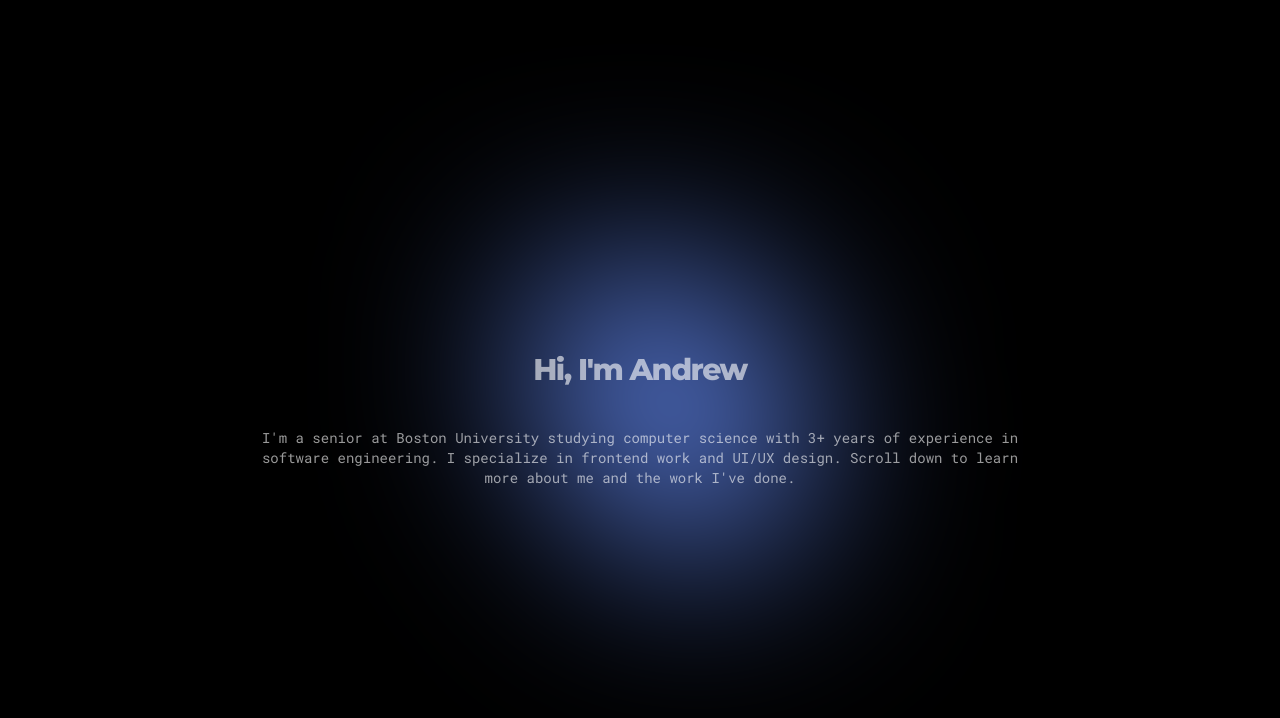
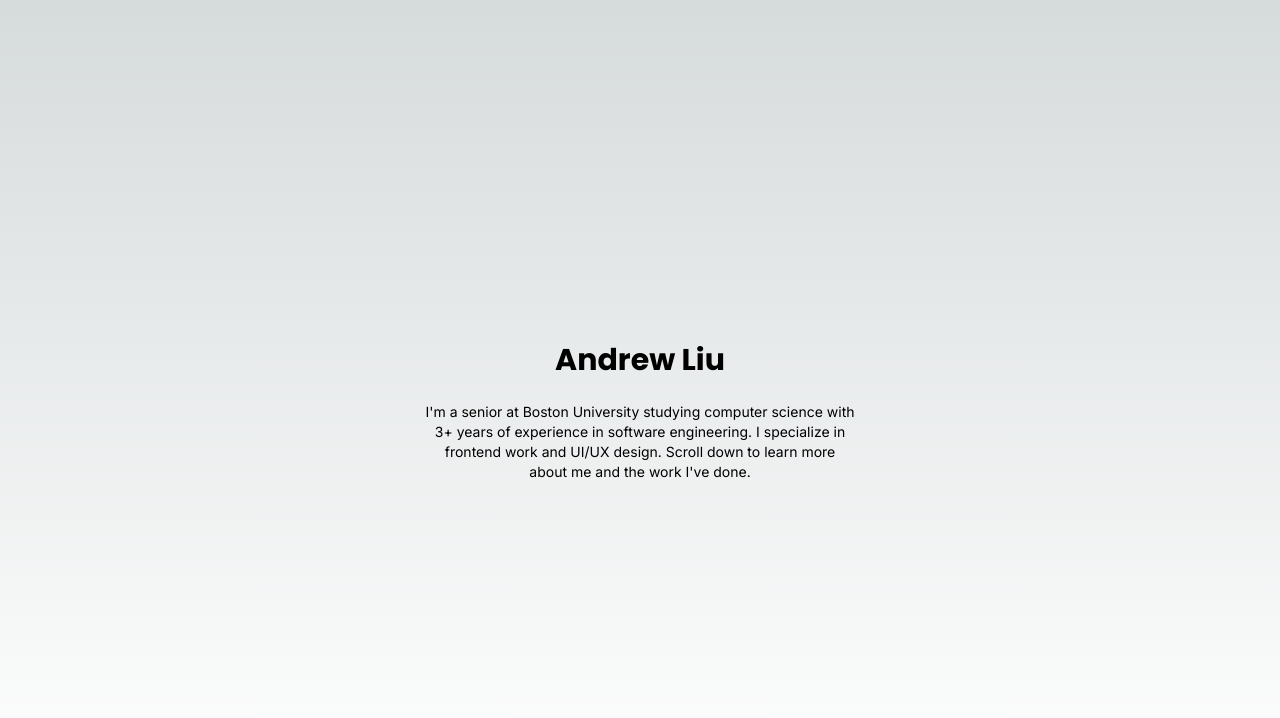
Before and after one commit to andrewliu26/portfolio, a Next.js app: page / in a window 1280 px wide. Shown: the top 718 px of the page. Built offline with nearby package versions, Linux system fonts and the light colour scheme.

Commit message:
updated design

```diff
--- a/app/layout.tsx
+++ b/app/layout.tsx
@@ -1,9 +1,9 @@
 import type { Metadata } from "next";
-import { Montserrat } from "next/font/google";
+import { Inter } from "next/font/google";
 import "./globals.css";
 import React from "react";
 
-const montserrat = Montserrat({ subsets: ["latin"] });
+const inter = Inter({ subsets: ["latin"] });
 
 export const metadata: Metadata = {
   title: "Andrew Liu",
@@ -17,7 +17,7 @@
 }>) {
   return (
       <html lang="en">
-      <body className={montserrat.className}>{children}</body>
+      <body className={inter.className}>{children}</body>
       </html>
   );
 }
--- a/app/page.tsx
+++ b/app/page.tsx
@@ -1,88 +1,69 @@
-"use client";
+import { InView } from '@/components/in-view';
+import { TextEffect } from "@/components/text-effect";
+import { Poppins } from "next/font/google";
 
-import { motion } from "framer-motion";
-import { useEffect, useRef, useState } from "react";
-import { Roboto_Mono } from "next/font/google";
-
-const robotoMono = Roboto_Mono({ subsets: ["latin"] });
+const poppins = Poppins({ subsets: ["latin"], weight: ["400", "700"] });
 
 export default function Page() {
-    const [mouse, setMouse] = useState({ x: 0, y: 0 });
-
-    const ref = useRef<HTMLDivElement>(null);
-
-    const svgPosInfo = ref.current?.getBoundingClientRect();
-    const svgLeft = svgPosInfo?.left ?? 0;
-    const svgTop = svgPosInfo?.top ?? 0;
-    const svgWidth = svgPosInfo?.width ?? 0;
-    const svgHeight = svgPosInfo?.height ?? 0;
-
-    const svgCenterX = svgLeft + svgWidth / 2;
-    const svgCenterY = svgTop + svgHeight / 2;
-
-    const deltaX = mouse.x - svgCenterX;
-    const deltaY = mouse.y - svgCenterY;
-
-    function mouseMoveHandler(e: MouseEvent) {
-        setMouse({ x: e.clientX, y: e.clientY });
-    }
-
-    useEffect(() => {
-        window.addEventListener("mousemove", mouseMoveHandler);
-        return () => {
-            window.removeEventListener("mousemove", mouseMoveHandler);
-        };
-    }, []);
-
     return (
-        <main className="relative flex items-center justify-center min-h-screen bg-black overflow-hidden">
-            <div ref={ref} className="absolute blur-[100px] inset-0 flex items-center justify-center">
-                <motion.div
-                    animate={{
-                        translateX: deltaX * 0.35,
-                        translateY: deltaY * 0.35,
+        <div className='h-screen w-screen overflow-auto'>
+            <div className='h-screen flex flex-col items-center justify-center'>
+                <TextEffect per='char' preset='fade' className={`py-6 text-center text-3xl font-bold ${poppins.className}`}>
+                    Andrew Liu
+                </TextEffect>
+                <div className='text-center text-sm max-w-lg px-10'>
+                    <p>
+                        I'm a senior at Boston University studying computer science with 3+ years of experience in
+                        software engineering.
+                        I specialize in frontend work and UI/UX design. Scroll down to learn more about me and the work
+                        I've done.
+                    </p>
+                </div>
+            </div>
+            <div className='h-screen flex flex-col items-center justify-center bg-black'>
+                <InView
+                    variants={{
+                        hidden: { opacity: 0, y: 100, filter: 'blur(10px)' },
+                        visible: { opacity: 1, y: 0, filter: 'blur(0px)' },
                     }}
-                    transition={{
-                        ease: "easeOut",
+                    viewOptions={{ margin: '0px 0px -200px 0px' }}
+                    transition={{ duration: 0.3, ease: 'easeInOut' }}
+                >
+                    <div className={`text-center text-white ${poppins.className}`}>
+                        <h1 className="font-bold text-2xl py-6">
+                            Experience
+                        </h1>
+                        <p className='text-center text-sm max-w-lg px-10'>
+                            Designed for developers and designers. The library leverages the
+                            power of Framer Motion, with intuitive APIs that simplifies
+                            creating complex animations for any project. Start building more
+                            dynamic interfaces today.
+                        </p>
+                    </div>
+                </InView>
+            </div>
+            <div className='h-screen flex items-center justify-center bg-gray-100'>
+                <InView
+                    variants={{
+                        hidden: { opacity: 0, y: 100, filter: 'blur(10px)' },
+                        visible: { opacity: 1, y: 0, filter: 'blur(0px)' },
                     }}
-                    className="w-full h-full flex items-center justify-center"
+                    viewOptions={{ margin: '0px 0px -200px 0px' }}
+                    transition={{ duration: 0.3, ease: 'easeInOut' }}
                 >
-                    <svg viewBox="0 0 900 900" width="50%" height="50%">
-                        <g transform="translate(506.2611492658317 427.97930850749117)">
-                            <motion.path
-                                animate={{
-                                    d: [
-                                        "M254.3 -249.2C297 -211.7 276.5 -105.8 264.7 -11.8C252.9 82.3 249.9 164.5 207.2 217.2C164.5 269.9 82.3 292.9 -11.9 304.8C-106.1 316.7 -212.1 317.5 -285.5 264.8C-358.8 212.1 -399.4 106.1 -391.7 7.7C-384.1 -90.7 -328.2 -181.5 -254.8 -219C-181.5 -256.5 -90.7 -240.8 7.5 -248.3C105.8 -255.8 211.7 -286.7 254.3 -249.2",
-                                        "M181.1 -177.6C256.1 -106.1 353 -53 362.5 9.4C371.9 71.9 293.8 143.8 218.8 188.3C143.8 232.8 71.9 249.9 3.1 246.8C-65.8 243.8 -131.5 220.5 -171 176C-210.5 131.5 -223.8 65.8 -238.4 -14.6C-253 -95 -269 -190 -229.5 -261.5C-190 -333 -95 -381 -21 -360C53 -339 106.1 -249.1 181.1 -177.6",
-                                        "M182.7 -178C231.5 -133.9 262.3 -66.9 280.5 18.3C298.8 103.5 304.6 206.9 255.8 281.9C206.9 356.9 103.5 403.5 25.2 378.3C-53 353 -106.1 256.1 -165.7 181.1C-225.4 106.1 -291.7 53 -310.8 -19.1C-329.9 -91.2 -301.8 -182.4 -242.1 -226.6C-182.4 -270.8 -91.2 -267.9 -12.1 -255.7C66.9 -243.6 133.9 -222.2 182.7 -178",
-                                    ],
-                                    fill: ["#00bb7a", "#8aecac", "#62d2ea", "#667afa"],
-                                }}
-                                transition={{
-                                    repeat: Infinity,
-                                    repeatType: "reverse",
-                                    ease: "easeInOut",
-                                    duration: 5,
-                                }}
-                            />
-                        </g>
-                    </svg>
-                </motion.div>
+                    <div className={`text-center ${poppins.className}`}>
+                        <h1 className="font-bold text-2xl py-6">
+                            Projects
+                        </h1>
+                        <p className='text-center text-sm max-w-lg px-10'>
+                            Designed for developers and designers. The library leverages the
+                            power of Framer Motion, with intuitive APIs that simplifies
+                            creating complex animations for any project. Start building more
+                            dynamic interfaces today.
+                        </p>
+                    </div>
+                </InView>
             </div>
-
-            <div className="relative z-10 text-center text-white" style={{paddingInline: "20%"}}>
-                <h1 className="text-3xl font-extrabold tracking-tighter text-center m-10 mix-blend-lighten opacity-60">
-                    Hi, I'm Andrew
-                </h1>
-                <h2
-                    className={`text-sm font-regular text-center ${robotoMono.className} mix-blend-lighten opacity-60`}
-                >
-                    I'm a senior at Boston University studying computer science with 3+ years of experience in
-                    software engineering.
-                    I specialize in frontend work and UI/UX design. Scroll down to learn more about me and the work
-                    I've done.
-                </h2>
-            </div>
-        </main>
+        </div>
     );
 }
--- /dev/null
+++ b/components/in-view.tsx
@@ -0,0 +1,46 @@
+'use client';
+import { ReactNode, useRef } from 'react';
+import {
+    motion,
+    useInView,
+    Variant,
+    Transition,
+    UseInViewOptions,
+} from 'framer-motion';
+
+interface InViewProps {
+    children: ReactNode;
+    variants?: {
+        hidden: Variant;
+        visible: Variant;
+    };
+    transition?: Transition;
+    viewOptions?: UseInViewOptions;
+}
+
+const defaultVariants = {
+    hidden: { opacity: 0 },
+    visible: { opacity: 1 },
+};
+
+export function InView({
+                           children,
+                           variants = defaultVariants,
+                           transition,
+                           viewOptions,
+                       }: InViewProps) {
+    const ref = useRef(null);
+    const isInView = useInView(ref, viewOptions);
+
+    return (
+        <motion.div
+            ref={ref}
+            initial='hidden'
+            animate={isInView ? 'visible' : 'hidden'}
+            variants={variants}
+            transition={transition}
+        >
+            {children}
+        </motion.div>
+    );
+}
--- /dev/null
+++ b/components/text-effect.tsx
@@ -0,0 +1,146 @@
+'use client';
+import { motion, Variants } from 'framer-motion';
+import React from 'react';
+
+type PresetType = 'blur' | 'shake' | 'scale' | 'fade' | 'slide';
+
+type TextEffectProps = {
+    children: string;
+    per?: 'word' | 'char';
+    as?: keyof JSX.IntrinsicElements;
+    variants?: {
+        container?: Variants;
+        item?: Variants;
+    };
+    className?: string;
+    preset?: PresetType;
+};
+
+const defaultContainerVariants: Variants = {
+    hidden: { opacity: 0 },
+    visible: {
+        opacity: 1,
+        transition: {
+            staggerChildren: 0.05,
+        },
+    },
+};
+
+const defaultItemVariants: Variants = {
+    hidden: { opacity: 0 },
+    visible: {
+        opacity: 1,
+    },
+};
+
+const presetVariants: Record<
+    PresetType,
+    { container: Variants; item: Variants }
+> = {
+    blur: {
+        container: defaultContainerVariants,
+        item: {
+            hidden: { opacity: 0, filter: 'blur(12px)' },
+            visible: { opacity: 1, filter: 'blur(0px)' },
+        },
+    },
+    shake: {
+        container: defaultContainerVariants,
+        item: {
+            hidden: { x: 0 },
+            visible: { x: [-5, 5, -5, 5, 0], transition: { duration: 0.5 } },
+        },
+    },
+    scale: {
+        container: defaultContainerVariants,
+        item: {
+            hidden: { opacity: 0, scale: 0 },
+            visible: { opacity: 1, scale: 1 },
+        },
+    },
+    fade: {
+        container: defaultContainerVariants,
+        item: {
+            hidden: { opacity: 0 },
+            visible: { opacity: 1 },
+        },
+    },
+    slide: {
+        container: defaultContainerVariants,
+        item: {
+            hidden: { opacity: 0, y: 20 },
+            visible: { opacity: 1, y: 0 },
+        },
+    },
+};
+
+const AnimationComponent: React.FC<{
+    word: string;
+    variants: Variants;
+    per: 'word' | 'char';
+}> = React.memo(({ word, variants, per }) => {
+    if (per === 'word') {
+        return (
+            <motion.span
+                aria-hidden='true'
+                variants={variants}
+                className='inline-block whitespace-pre'
+            >
+                {word}
+            </motion.span>
+        );
+    }
+
+    return (
+        <span className='inline-block whitespace-pre'>
+      {word.split('').map((char, charIndex) => (
+          <motion.span
+              key={`char-${charIndex}`}
+              aria-hidden='true'
+              variants={variants}
+              className='inline-block whitespace-pre'
+          >
+              {char}
+          </motion.span>
+      ))}
+    </span>
+    );
+});
+
+AnimationComponent.displayName = 'AnimationComponent';
+
+export function TextEffect({
+                               children,
+                               per = 'word',
+                               as = 'p',
+                               variants,
+                               className,
+                               preset,
+                           }: TextEffectProps) {
+    const words = children.split(/(\S+)/);
+    const MotionTag = motion[as as keyof typeof motion];
+    const selectedVariants = preset
+        ? presetVariants[preset]
+        : { container: defaultContainerVariants, item: defaultItemVariants };
+    const containerVariants = variants?.container || selectedVariants.container;
+    const itemVariants = variants?.item || selectedVariants.item;
+
+    return (
+        <MotionTag
+            initial='hidden'
+            animate='visible'
+            aria-label={children}
+            variants={containerVariants}
+            className={className}
+        >
+            {words.map((word, wordIndex) => (
+                <AnimationComponent
+                    key={`word-${wordIndex}`}
+                    word={word}
+                    variants={itemVariants}
+                    per={per}
+                />
+            ))}
+        </MotionTag>
+    );
+}
--- a/package.json
+++ b/package.json
@@ -9,12 +9,10 @@
     "lint": "next lint"
   },
   "dependencies": {
-    "@splinetool/react-spline": "^4.0.0",
-    "@splinetool/viewer": "^1.9.21",
     "framer-motion": "^11.3.31",
+    "lucide-react": "^0.438.0",
     "next": "14.2.7",
-    "react": "^18",
-    "react-dom": "^18"
+    "react": "^18"
   },
   "devDependencies": {
     "@types/node": "^20",
```
Also changed, not shown: 2 other files (tests, documents, lock files or other folders).
